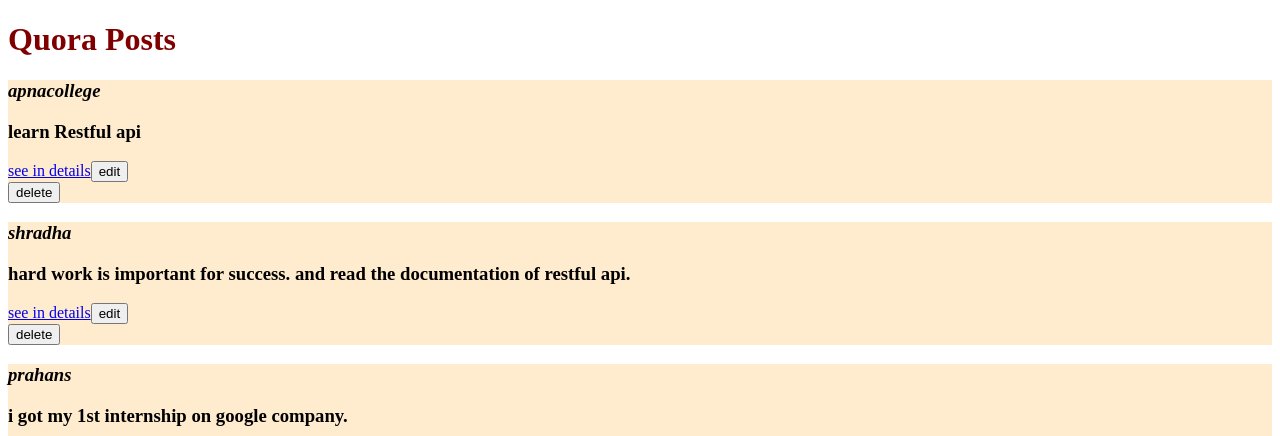
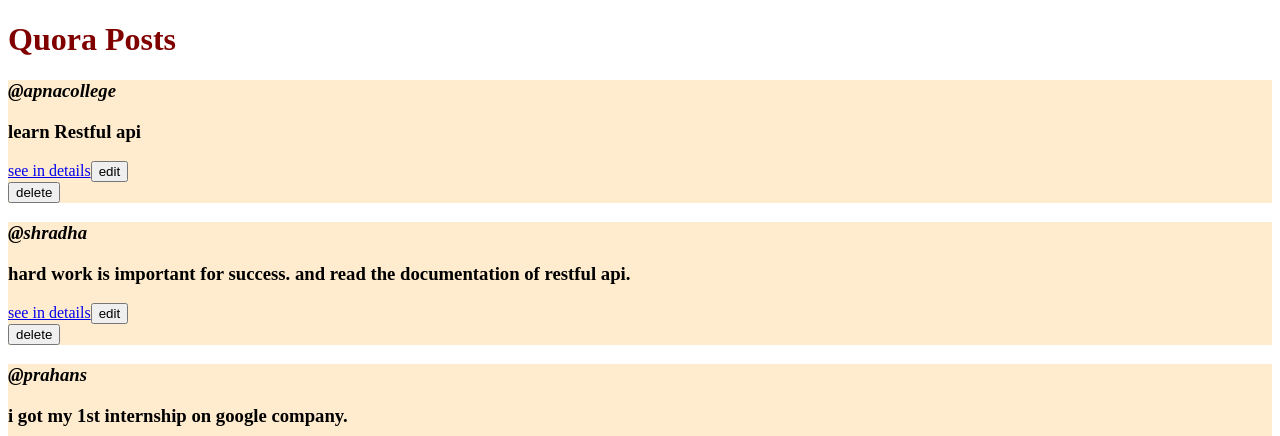
Before and after one commit to prahans/nodejs-backend-learning, a React (Vite) app in the folder quora/frontend/: page / in a window 1280 px wide. Shown: the top 436 px of the page. Built offline with nearby package versions, Linux system fonts and the light colour scheme.

Commit message:
learning backend by building project

```diff
--- a/quora/frontend/src/Edit.tsx
+++ b/quora/frontend/src/Edit.tsx
@@ -1,6 +1,18 @@
-import { useNavigate } from "react-router-dom";
+import { useLocation, useNavigate } from "react-router-dom";
+
+type PostProps = {
+  id: string;
+  username: string;
+  content: string;
+};
 
 function Edit() {
+  const location = useLocation();
+  // Cast the state to your custom type safely
+  const state = location.state as { post: PostProps } | null;
+  const post = state?.post;
+
+  console.log(post); // This will log your object
   const navigate = useNavigate();
   return (
     <>
--- a/quora/frontend/src/Home.tsx
+++ b/quora/frontend/src/Home.tsx
@@ -26,12 +26,14 @@
       <h1>Quora Posts</h1>
       {posts.map((post) => (
         <div className="post" key={post.id}>
-          <h3 className="user">{post.username}</h3>
+          <h3 className="user">@{post.username}</h3>
           <h3 className="content">{post.content}</h3>
           <a href="http://localhost:8080/posts/<%= post.id %>">
             see in details
           </a>
-          <button onClick={() => navigate("/Edit")}>edit</button>
+          <button onClick={() => navigate("/Edit", { state: { post } })}>
+            edit
+          </button>
           <form method="post" action="/posts/<%= post.id %>?_method=DELETE">
             <button>delete</button>
           </form>
```
